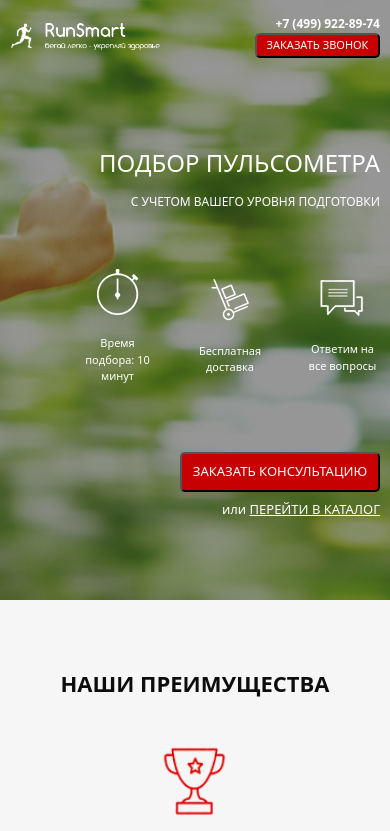
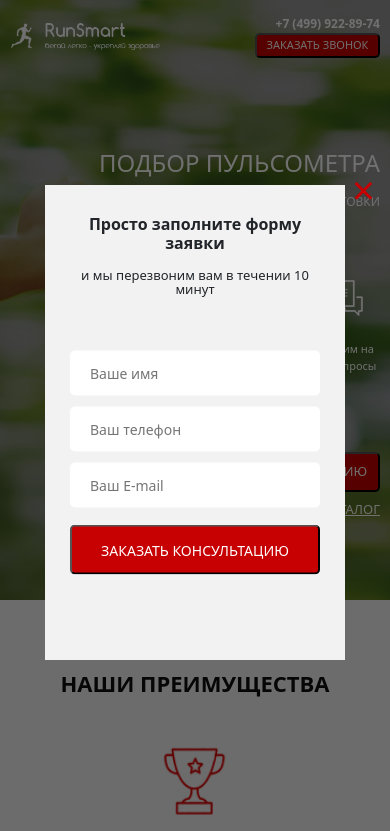
Before and after one commit to zetBEASTMODE/zetBEASTMODE.github.io, a plain HTML site: page index.html in a window 390 px wide. Both pictures are taken after a click on the button "ЗАКАЗАТЬ ЗВОНОК". Shown: the top 831 px of the page. Drawn offline with nearby package versions, Linux system fonts and the light colour scheme.

Commit message:
Add files via upload

```diff
--- a/index.html
+++ b/index.html
@@ -24,7 +24,7 @@
 				</div>
 				<div class="header__contacts">
 					<a href="tel:+74999228974" class="header__phone">+7 (499) 922-89-74</a>
-					<button class="button">Заказать звонок</button>
+					<button data-modal="consultation" class="button">Заказать звонок</button>
 				</div>
 			</header>
 			<div class="promo__wrapper">
@@ -45,7 +45,7 @@
 					</div>
 				</div>
 
-				<button class="button button_main">Заказать консультацию</button>
+				<button data-modal="consultation" class="button button_main">Заказать консультацию</button>
 				<div class="promo__link">
 					или
 					<a href="#">Перейти в каталог</a>
@@ -432,6 +432,37 @@
     </footer>
 
 
+    <div class="overlay">
+        <div class="modal" id="consultation">
+            <div class="modal__close">&times;</div>
+            <div class="modal__subtitle">Просто заполните форму заявки</div>
+            <div class="modal__descr">и мы перезвоним вам в течении 10 минут</div>
+            <form class="feed-form feed-form_mt25" action="#">
+                <input name="name" required placeholder="Ваше имя" type="text">
+                <input name="phone" required placeholder="Ваш телефон" type="number">
+                <input name="email" required placeholder="Ваш E-mail" type="email">
+                <!-- <input type="submit" value="Заказать консультацию"> -->
+                <button class="button button_submit">Заказать консультацию</button>
+            </form>
+        </div>
+        <div class="modal" id="order">
+            <div class="modal__close">&times;</div>
+            <div class="modal__subtitle">Ваш заказ:</div>
+            <div class="modal__descr">Пульсометр Polar FT1</div>
+            <form class="feed-form feed-form_mt25" action="#">
+                <input name="name" required placeholder="Ваше имя" type="text">
+                <input name="phone" required placeholder="Ваш телефон" type="number">
+                <input name="email" required placeholder="Ваш E-mail" type="email">
+                <!-- <input type="submit" value="Заказать консультацию"> -->
+                <button class="button button_submit">купить</button>
+            </form>
+        </div>
+        <div class="modal modal_mini" id="thanks">
+            <div class="modal__close">&times;</div>
+            <div class="modal__subtitle">Спасибо за вашу заявку!</div>
+            <div class="modal__descr">Наш менеджер свяжется с вами в ближайшее время!</div>
+        </div>
+    </div>
 
 
     <script type="text/javascript" src="https://code.jquery.com/jquery-1.11.0.min.js"></script>
--- a/js/script.js
+++ b/js/script.js
@@ -65,4 +65,22 @@ $(document).ready(function(){
 
       toggleSLide('.catalog-item__link');
       toggleSLide('.catalog-item__back');
+
+
+      //Modal
+
+    $('[data-modal=consultation]').on('click', function() {
+      $('.overlay, #consultation').fadeIn('slow');
+    });
+    $('.modal__close').on('click', function() {
+      $('.overlay, #consultation, #thanks, #order').fadeOut('slow');
+    });
+
+    $('.button_mini').each(function(i) {
+      $(this).on('click', function() {
+        $('#order .modal__descr').text($('.catalog-item__subtitle').eq(i).text());
+        $('.overlay, #order').fadeIn('slow');
+      })
+    });
+
 });
--- a/sass/base/_media.scss
+++ b/sass/base/_media.scss
@@ -356,4 +356,18 @@
             margin-bottom: 30px;
         }
     }
+    .modal {
+        width: 300px;
+        padding: 30px 20px 30px 20px;
+        &__close {
+            right: -30px;
+        }
+        &__subtitle {
+            font-size: 16px;
+        }
+        &__descr {
+            margin-top: 15px;
+            font-size: 13px;
+        }
+    }
 }
--- a/sass/blocks/_forms.scss
+++ b/sass/blocks/_forms.scss
@@ -17,4 +17,7 @@
             margin-bottom: 17px;
         }
     }
+    &_mt25 {
+        margin-top: 25px;
+    }
 }
--- /dev/null
+++ b/sass/blocks/_modal.scss
@@ -0,0 +1,47 @@
+.overlay {
+    display: none;
+    position: fixed;
+    width: 100%;
+    height: 100%;
+    background-color: rgba(0,0,0, .56);
+    top: 0;
+}
+.modal {
+    position: absolute;
+    top: 50%;
+    left: 50%;
+    transform: translate(-50%, -50%);
+    max-width: 380px;
+    min-height: 400px;
+    background-color: #F2F2F2;
+    padding: 35px 40px 40px 40px;
+    &__close {
+        position: absolute;
+        top: 0;
+        right: -40px;
+        line-height: 10px;
+        font-size: 40px;
+        color: $main_color;
+        cursor: pointer;
+    }
+    &__subtitle {
+        font-weight: 700;
+        font-size: 18px;
+        line-height: 19px;
+        text-align: center;
+    }
+    &__descr {
+        font-weight: 500;
+        font-size: 14px;
+        line-height: 14px;
+        text-align: center;
+        margin-top: 10px;
+    }
+    &_mini {
+        min-height: 140px;
+    }
+}
+
+#consultation, #order, #thanks {
+    display: none;
+}
--- a/sass/style.scss
+++ b/sass/style.scss
@@ -18,4 +18,5 @@
 @import 'blocks/catalog';
 @import 'blocks/reviews';
 @import 'blocks/footer';
+@import 'blocks/modal';
 @import 'base/media'; /* Всегда должен идти последним */
```
Also changed, not shown: css/style.min.css.
